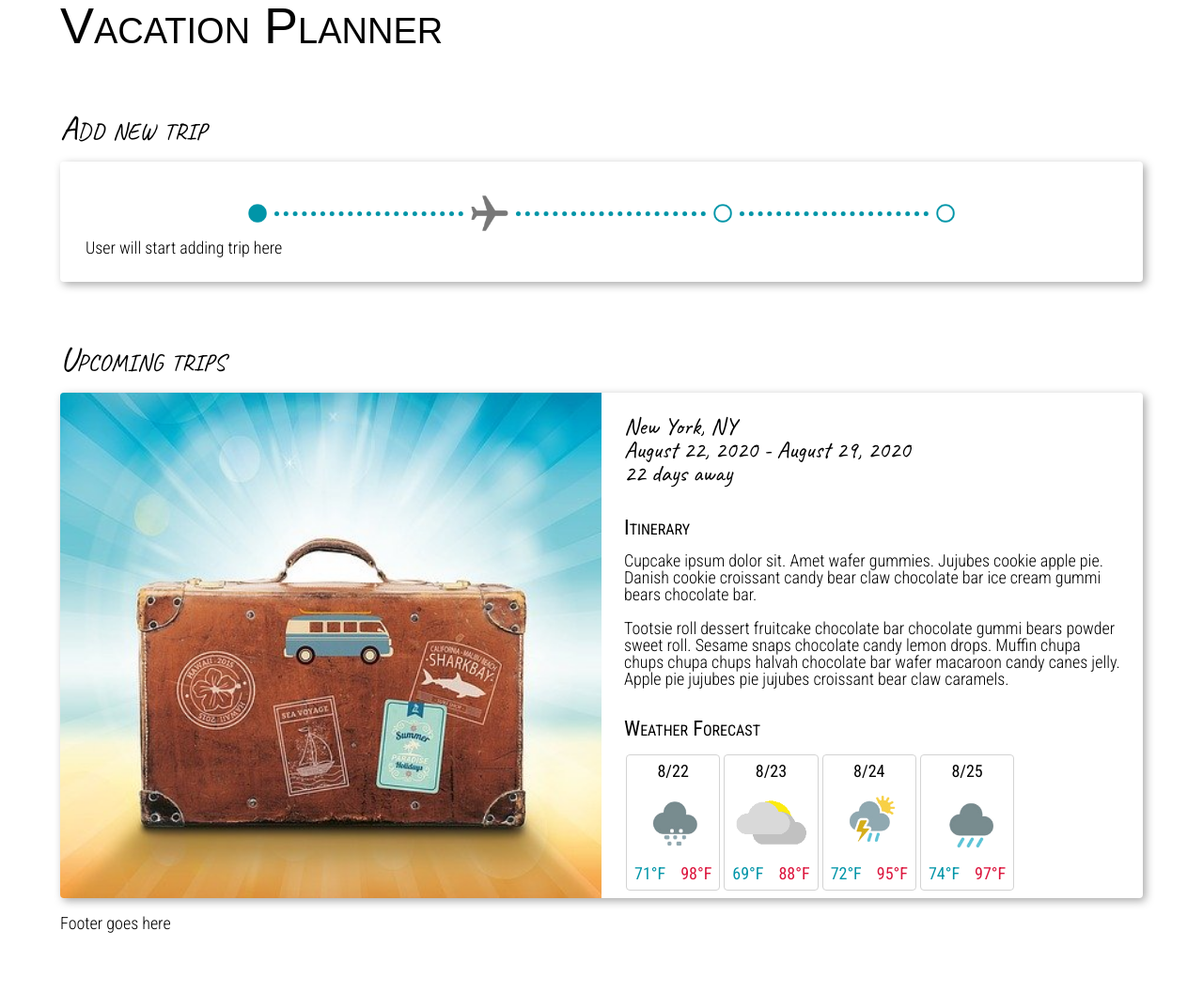
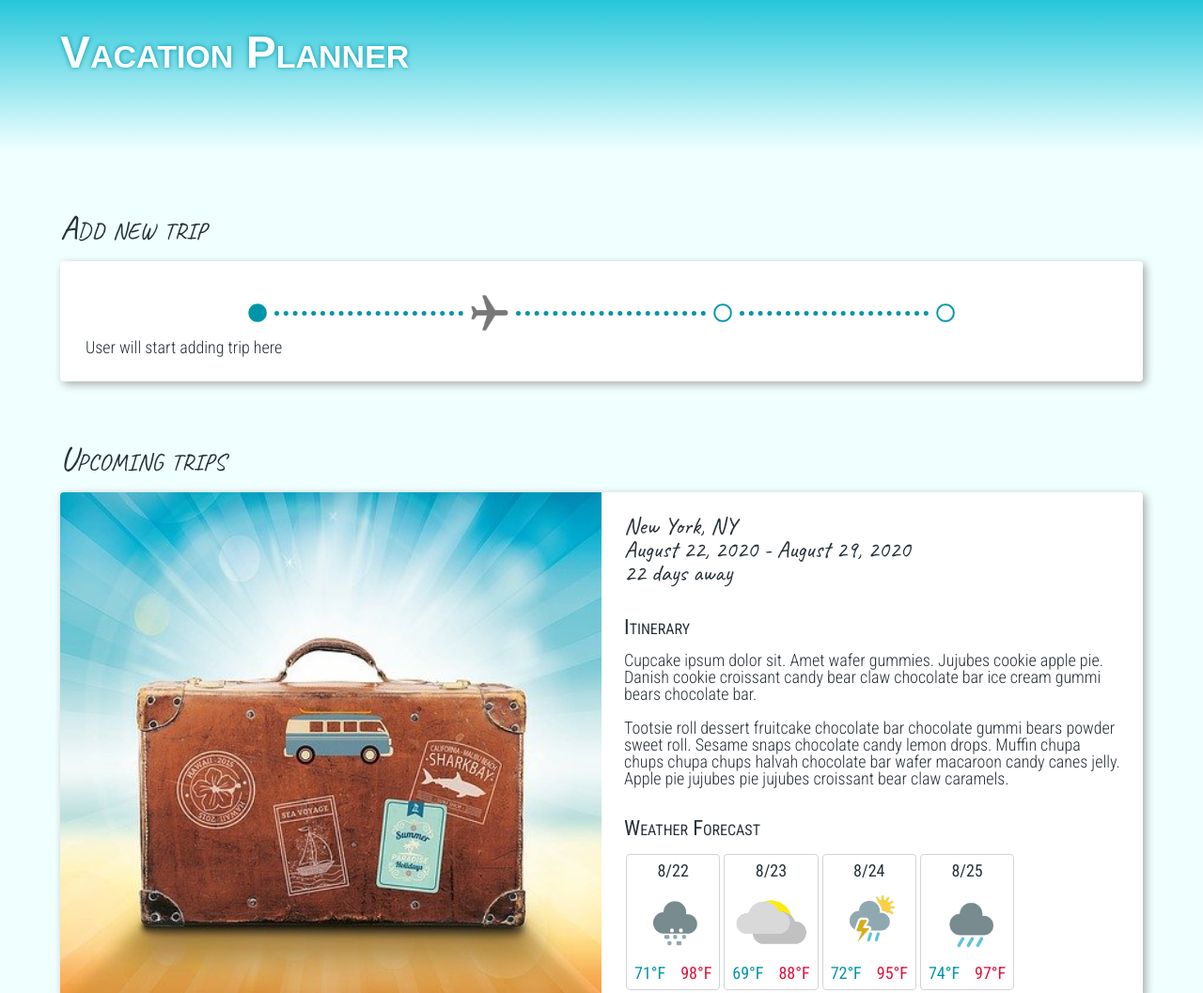
Before and after one commit to meggra7/vacation_planner, a website built with webpack: page src/client/views/index.html in a window 1280 px wide. Shown: the top 1057 px of the page at 94% size. Before the commit the page ends 993 px from the top, so only its background shows below. Built offline with nearby package versions, Linux system fonts and the light colour scheme; a web font is replaced by a local one.

Commit message:
Style header

```diff
--- a/src/client/styles/base.scss
+++ b/src/client/styles/base.scss
@@ -11,6 +11,11 @@ $font-family-caveat: 'Caveat', cursive; // Handwriting
 $rounded-corners: 4px;
 
 body {
+    background-color: azure;
+    color: $color-text-primary;
+}
+
+main {
     font-family: $font-family-sans-serif;
     font-weight: 300;
     font-size: 18px;
@@ -20,9 +25,11 @@ body {
 
 h1 {
     font-family: $font-family-tillana;
-    font-weight: 400;
+    font-weight: 600;
     font-variant: small-caps;
     font-size: 3em;
+    text-shadow: 0 0 5px $color-primary-dark;
+    color: white;
 }
 
 h2 {
@@ -41,6 +48,7 @@ section {
     border-radius: $rounded-corners;
     box-shadow: 3px 3px 10px darkgray;
     margin: 1em 0;
+    background-color: white;
 }
 
 /* TABLET AND MEDIUM DESKTOP DEVICES */
--- a/src/client/styles/header.scss
+++ b/src/client/styles/header.scss
@@ -1,5 +1,8 @@
 @use 'base' as *;
 
 header {
-
+    // border: 1px solid red;
+    height: 6em;
+    padding: 2em 5% 2em;
+    background: linear-gradient(to bottom, rgba($color-primary, 1) 0%, rgba($color-primary, 0) 100%); /* fades to bottom */
 }
```
